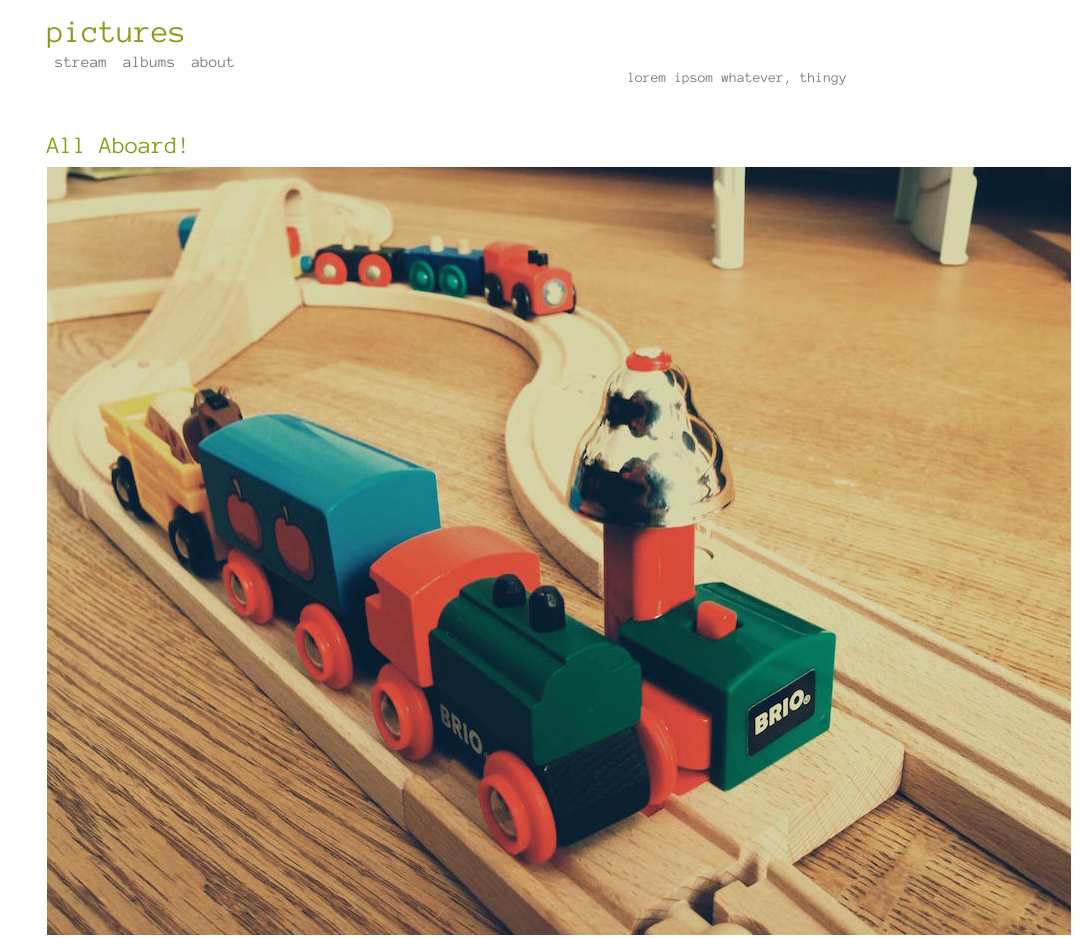
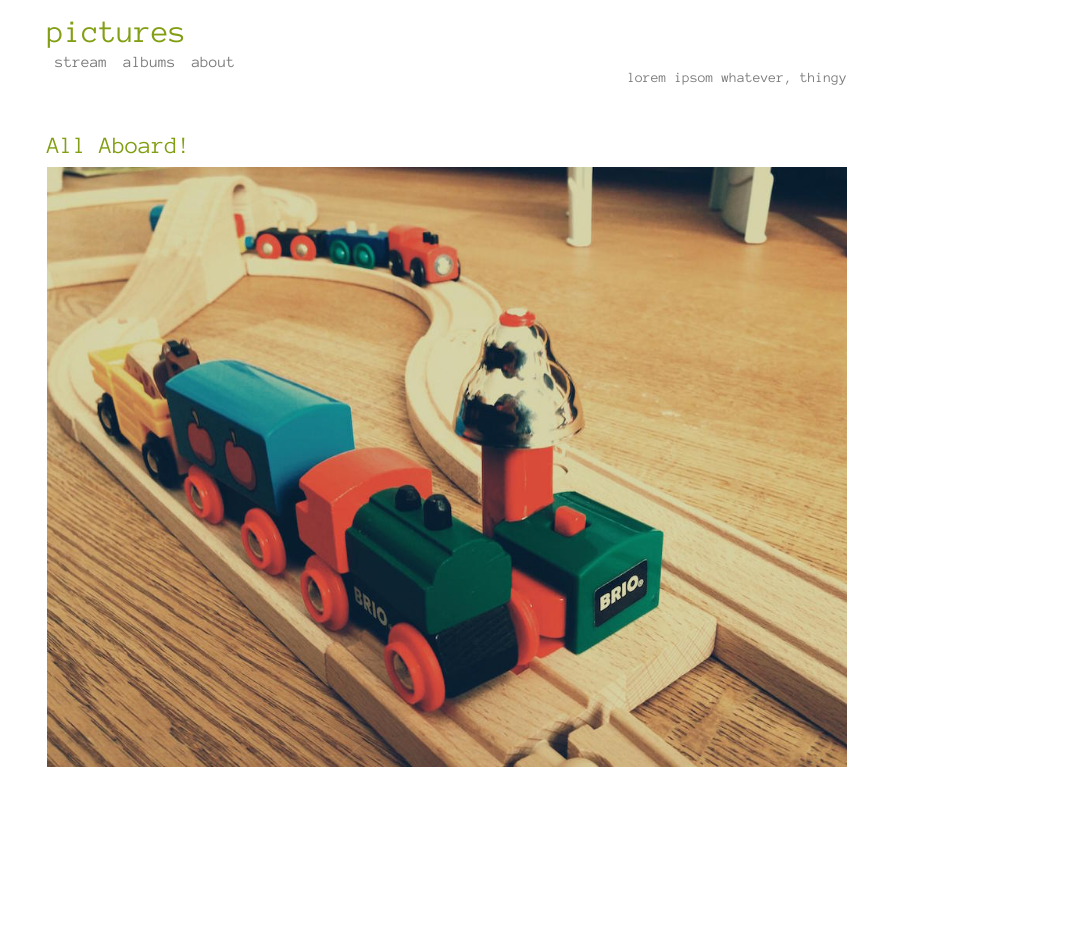
Before and after one commit to MalphasWats/pictures, a Jekyll site: the page built from _posts/2014-04-18-All-Aboard.markdown, in a window 1280 px wide. Shown: the whole page, without its empty margins (193-1280 px from the left). Built offline with Jekyll 4.4.1, drawn with Linux system fonts in a browser that asks for light colours; Markdown is read by kramdown in place of the engine named in the settings; after the commit the page ends 900 px from its top, so only the background shows below that.

Commit message:
width tweak

```diff
--- a/style/style.css
+++ b/style/style.css
@@ -92,6 +92,11 @@ section
 	margin-top:3em;
 }
 
+section img
+{
+	width:100%;
+}
+
 section h2
 {
 	margin-bottom:0.4em;
```
